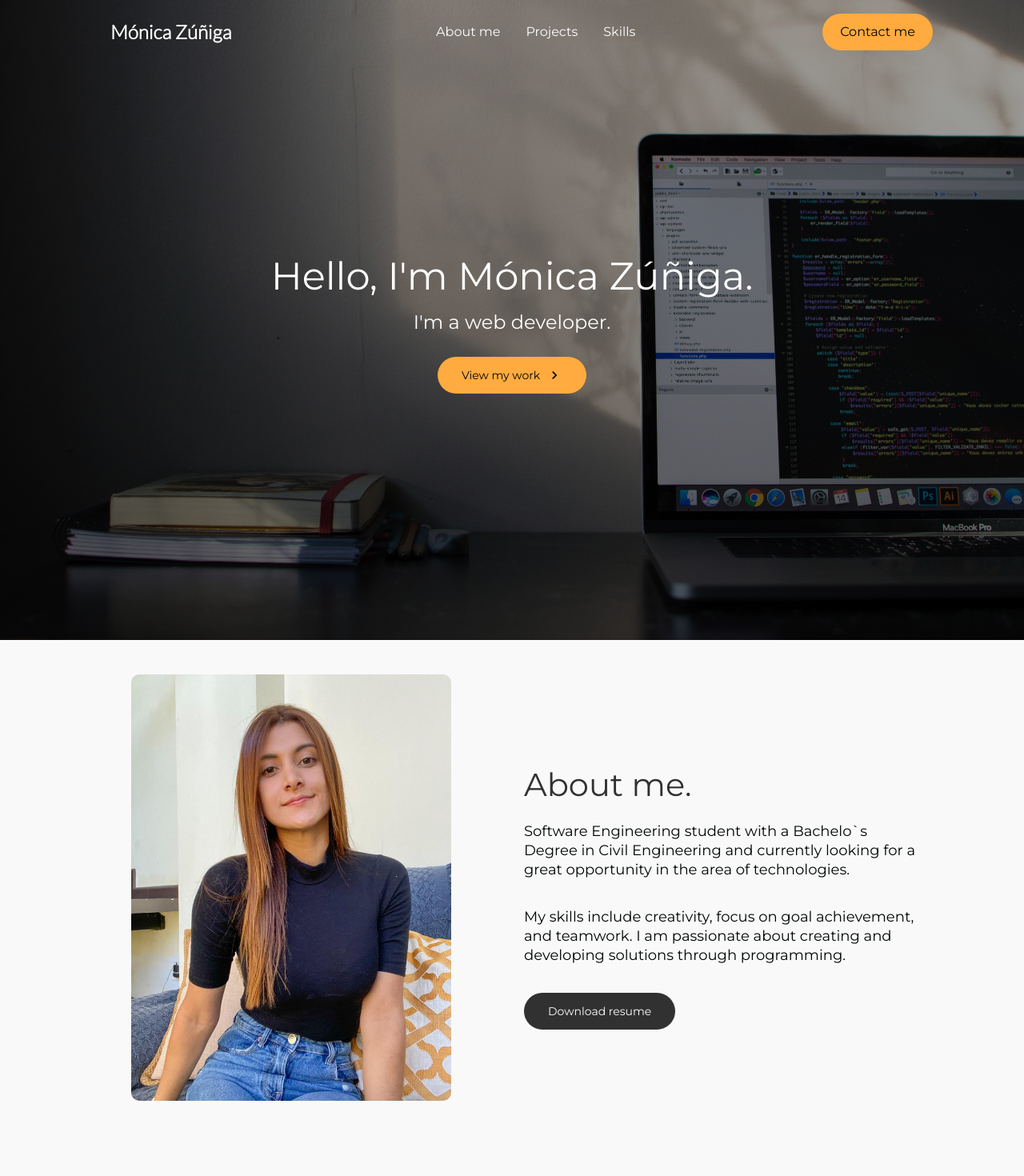
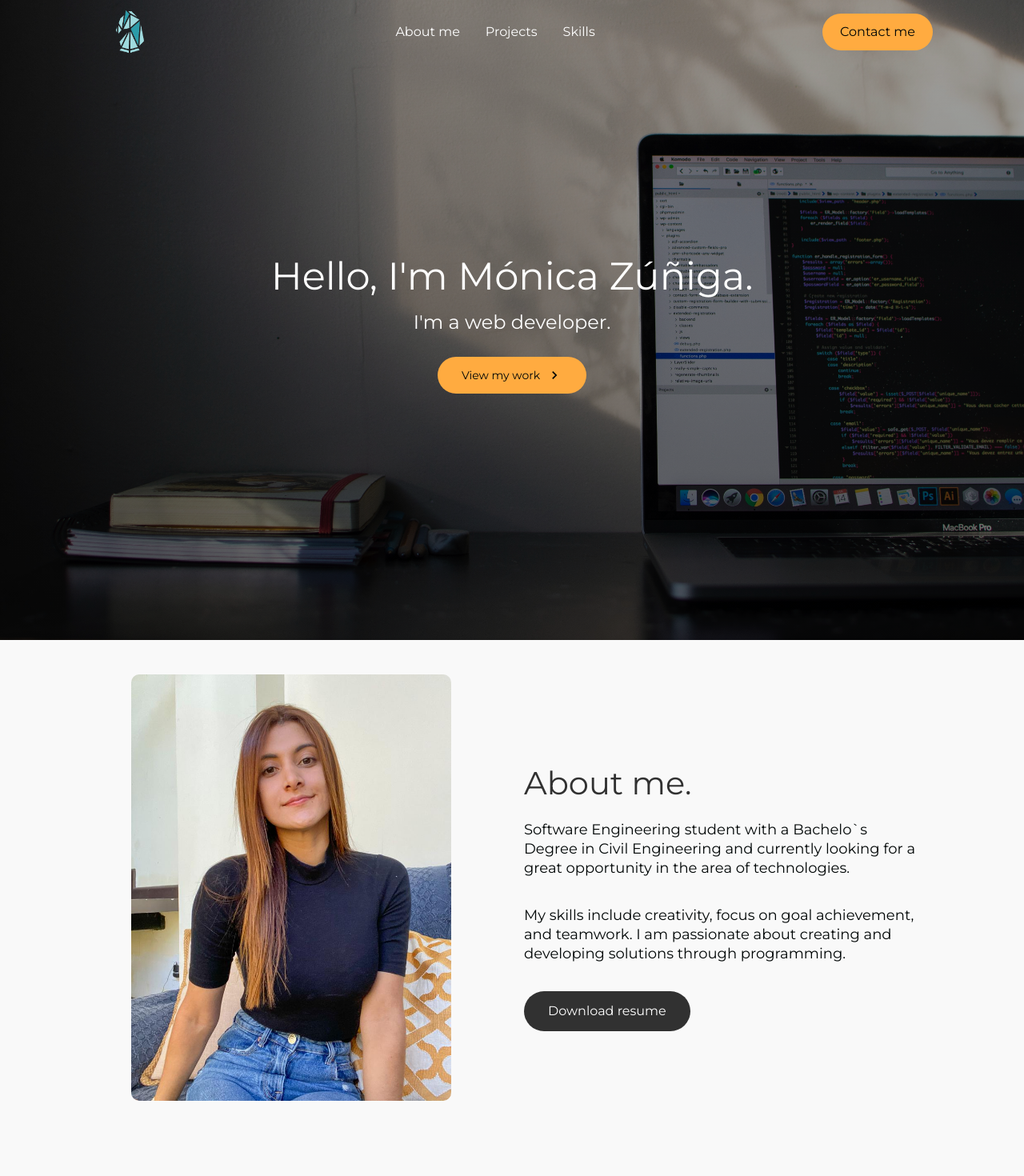
Before and after one commit to mzunigaa/portfolio, a React (Create React App) app: page / in a window 1280 px wide. Shown: the top 1470 px of the page at 80% size. Built offline with nearby package versions, Linux system fonts and the light colour scheme.

Commit message:
wa button, icon navbar

```diff
--- a/src/Components/AboutMeSection/AboutMeElements.js
+++ b/src/Components/AboutMeSection/AboutMeElements.js
@@ -6,6 +6,7 @@ export const InfoContainer = styled.div`
 
     @media screen and (max-width: 768px){
         padding: 100px 0;
+        height: 1050px;
     }
 `;
 
@@ -102,3 +103,24 @@ export const Img = styled.img`
     padding-right: 0px;
     border-radius: 10px;
 `;
+
+export const ButtonDownload = styled.button`
+    border-radius: 50px;
+    background: #313131;
+    white-space: nowrap;
+    padding: 12px 30px;
+    color: #fff;
+    font-size: 16px;
+    outline: none;
+    border: none;
+    cursor: pointer;
+    display: flex;
+    justify-content: center;
+    align-items: center;
+    transition: all 0.2s ease-in-out;
+
+    &:hover {
+        transition: all 0.2s ease-in-out;
+        background: #ffab40;
+    }
+`;
--- a/src/Components/AboutMeSection/index.js
+++ b/src/Components/AboutMeSection/index.js
@@ -1,5 +1,4 @@
 import React from 'react';
-import { ButtonDownload } from '../ButtonDownload';
 import MZCV from '../../docs/MZCV.pdf'
 import {
     InfoContainer,
@@ -13,7 +12,8 @@ import {
     Subtitle,
     BtnWrap,
     ImgWrap,
-    Img
+    Img,
+    ButtonDownload
 } from './AboutMeElements';
 
 const AboutMeSection = ({
@@ -34,6 +34,14 @@ const AboutMeSection = ({
     dark2
 }) => {
 
+    const downloadFile = () => {
+        return {
+            mime: MZCV,
+            filename: 'myexportedfile.txt',
+            contents: 'all of the exports',
+           }
+      }
+
     return (
         <>
             <InfoContainer lightBg={lightBg} id={id}>
@@ -46,18 +54,12 @@ const AboutMeSection = ({
                                 <Subtitle darkText={darkText}>{description}</Subtitle>
                                 <Subtitle darkText={darkText}>{description2}</Subtitle>
                                 <BtnWrap>
-                                    <ButtonDownload href= {MZCV}
-                                    download="MonicaZunigaCV.pdf"
-                                    target='_blank'
-                                    smooth={true}
-                                    duration={500}
-                                    spy={true}
-                                    exact="true"
-                                    offset={-80}
-                                    primary={primary ? 1 : 0}
-                                    dark={dark ? 1 : 0}
-                                    dark2={dark2 ? 1 : 0}
-                                    >{buttonLabel}</ButtonDownload>
+                                <a href={MZCV} download="CV_Monica_Zuniga">
+                                    <ButtonDownload href={MZCV} onClick={downloadFile}>
+                                        Download resume
+                                    </ButtonDownload>
+                                </a>
+
                                 </BtnWrap>
                             </TextWrapper>
                         </Column1>
--- a/src/Components/ButtonDownload.js
+++ /dev/null
@@ -1,22 +0,0 @@
-import styled from 'styled-components'
-
-export const ButtonDownload  = styled.button`
-    border-radius: 50px;
-    background: ${({primary}) => (primary ? '#FFAB40' : '#313131')};
-    white-space: nowrap;
-    padding: ${({big}) => (big ? '14px' : '12px 30px')};
-    color: ${({dark}) => (dark ? '#010606' : '#fff')};
-    font-size: ${({fontBig}) => (fontBig ? '20px' : '16px')}
-    outline: none;
-    border: none;
-    cursor: pointer;
-    display: flex;
-    justify-content: center;
-    align-items: center;
-    transition: all 0.2s ease-in-out;
-
-    &:hover {
-        transition: all 0.2s ease-in-out;
-        background: ${({primary}) => (primary ? '#fff' : '#ffab40')};
-    }
-`
--- a/src/Components/Contactme/ContactMeElements.js
+++ b/src/Components/Contactme/ContactMeElements.js
@@ -143,3 +143,9 @@ export const FormField = styled.input`
     border: none;
     background: white;
   `;
+
+  export const WAImg = styled.img`
+    width: 100px;
+    margin: 0 0 0 0;
+    align: center;
+`;
--- a/src/Components/Contactme/index.js
+++ b/src/Components/Contactme/index.js
@@ -2,8 +2,8 @@ import React from 'react';
 import { BsFillEnvelopeFill } from "react-icons/bs";
 import { FaTelegram, FaPhone} from "react-icons/fa";
 import FormContactMe from './FormContactMe'
-import { FontAwesomeIcon } from "@fortawesome/react-fontawesome"
-import { faWhatsapp} from "@fortawesome/free-brands-svg-icons"
+import WA from '../../images/WA.png'
+import "./styles.css"
 
 import {
     InfoContainer,
@@ -15,6 +15,7 @@ import {
     TopLine,
     Heading,
     Subtitle,
+    WAImg
 } from './ContactMeElements';
 
 const ContactMeSection = ({
@@ -27,7 +28,7 @@ const ContactMeSection = ({
     darkText,
     description,
     description2,
-    description3,
+    description3
 }) => {
     return (
         <>
@@ -42,7 +43,7 @@ const ContactMeSection = ({
                                 <Subtitle darkText={darkText}><FaPhone />{description2}</Subtitle>
                                 <Subtitle darkText={darkText}><FaTelegram />{description3}</Subtitle>
                                 <a href="https://walink.co/87cfd3" class="whatsapp" target="blank">
-                                     <FontAwesomeIcon icon={faWhatsapp} />
+                                     <WAImg src={WA} alt="Logo" />
                                 </a>
                             </TextWrapper>
                         </Column1>
--- a/src/Components/Navbar/NavbarElements.js
+++ b/src/Components/Navbar/NavbarElements.js
@@ -112,4 +112,9 @@ export const NavBtnLink = styled(LinkS)`
         background: #fff;
         color: #010606;
     }
-`
+`;
+export const Img = styled.img`
+    width: 50px;
+    margin: 0 0 0 0px;
+    align: center;
+`;
--- a/src/Components/Navbar/index.js
+++ b/src/Components/Navbar/index.js
@@ -11,8 +11,10 @@ import {
     NavItem,
     NavLinks,
     NavBtn,
-    NavBtnLink
+    NavBtnLink,
+    Img
  } from './NavbarElements';
+import logo from '../../images/logomoni.png'
 
 
 const Navbar = ({ toggle }) => {
@@ -39,7 +41,10 @@ const Navbar = ({ toggle }) => {
         <IconContext.Provider value = {{ color: '#fff'}}>
           <Nav scrollNav={scrollNav}>
               <NavbarContainer>
-                  <NavLogo to="/" onClick={toggleHome}>Mónica Zúñiga</NavLogo>
+                  <NavLogo to="/" onClick={toggleHome}>
+                    <Img src={logo} alt="Logo"/>
+                  </NavLogo>
+                  {/* <NavLogo to="/" onClick={toggleHome}>Mónica Zúñiga</NavLogo> */}
                   <MobileIcon onClick={toggle}>
                       <FaBars />
                   </MobileIcon>
--- a/src/Components/ProjectsSection/ProjectsSectionElements.js
+++ b/src/Components/ProjectsSection/ProjectsSectionElements.js
@@ -9,11 +9,11 @@ export const ProjectsContainer = styled.div`
     background: linear-gradient(90deg, rgba(0,152,166,1) 0%, rgba(48,180,193,1) 52%, rgba(127,199,205,1) 100%);
 
     @media screen and (max-width: 768px){
-        height: 1400px;
+        height: 700px;
     }
 
     @media screen and (max-width: 480px){
-        height: 2000px;
+        height: 1000px;
     }
 `
 
--- a/src/Components/Sidebar/SidebarElements.js
+++ b/src/Components/Sidebar/SidebarElements.js
@@ -38,7 +38,7 @@ export const SidebarWrapper = styled.div`
 export const SidebarMenu = styled.ul`
     display: grid;
     grid-template-columns: 1fr;
-    grid-template-rows: repeat(6, 80px);
+    grid-template-rows: repeat(3, 80px);
     text-align: center;
 
     @media screen and (max-width:480px){
--- a/src/Components/Sidebar/index.js
+++ b/src/Components/Sidebar/index.js
@@ -19,8 +19,8 @@ const Sidebar = ({isOpen, toggle}) => {
             <SidebarWrapper>
                 <SidebarMenu>
                     <SidebarLink to="aboutme" onClick={toggle}>About me</SidebarLink>
+                    <SidebarLink to="projects" onClick={toggle}>Projects</SidebarLink>
                     <SidebarLink to="skills" onClick={toggle}>Skills</SidebarLink>
-                    <SidebarLink to="projects" onClick={toggle}>Projects</SidebarLink>
                 </SidebarMenu>
                 <SideBtnWrap>
                     <SidebarRoute to="contact">Contact me</SidebarRoute>
```
Also changed, not shown: src/Components/Contactme/styles.css (added), src/images/WA.png (added), src/images/logomoni.png (added).
